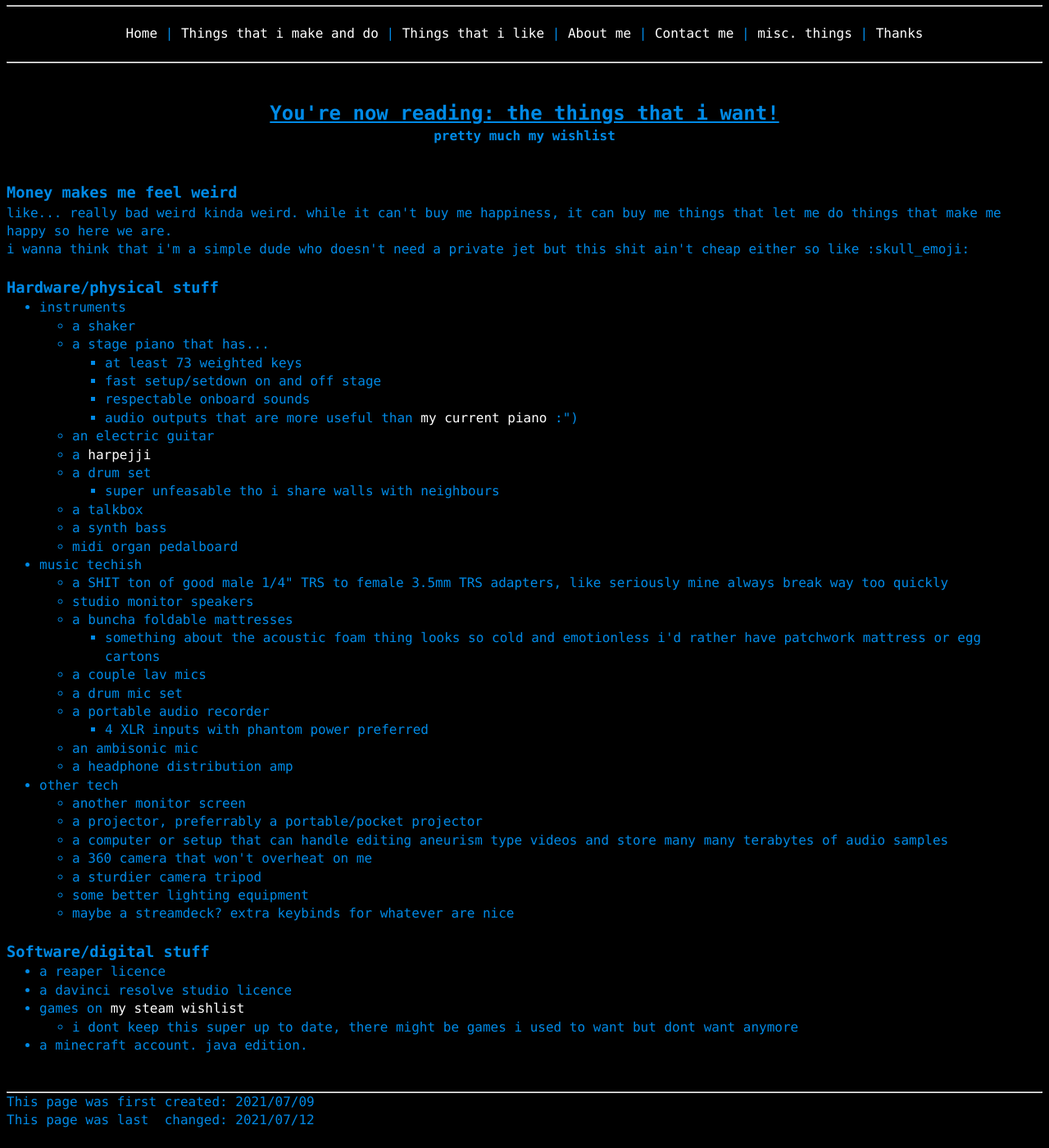
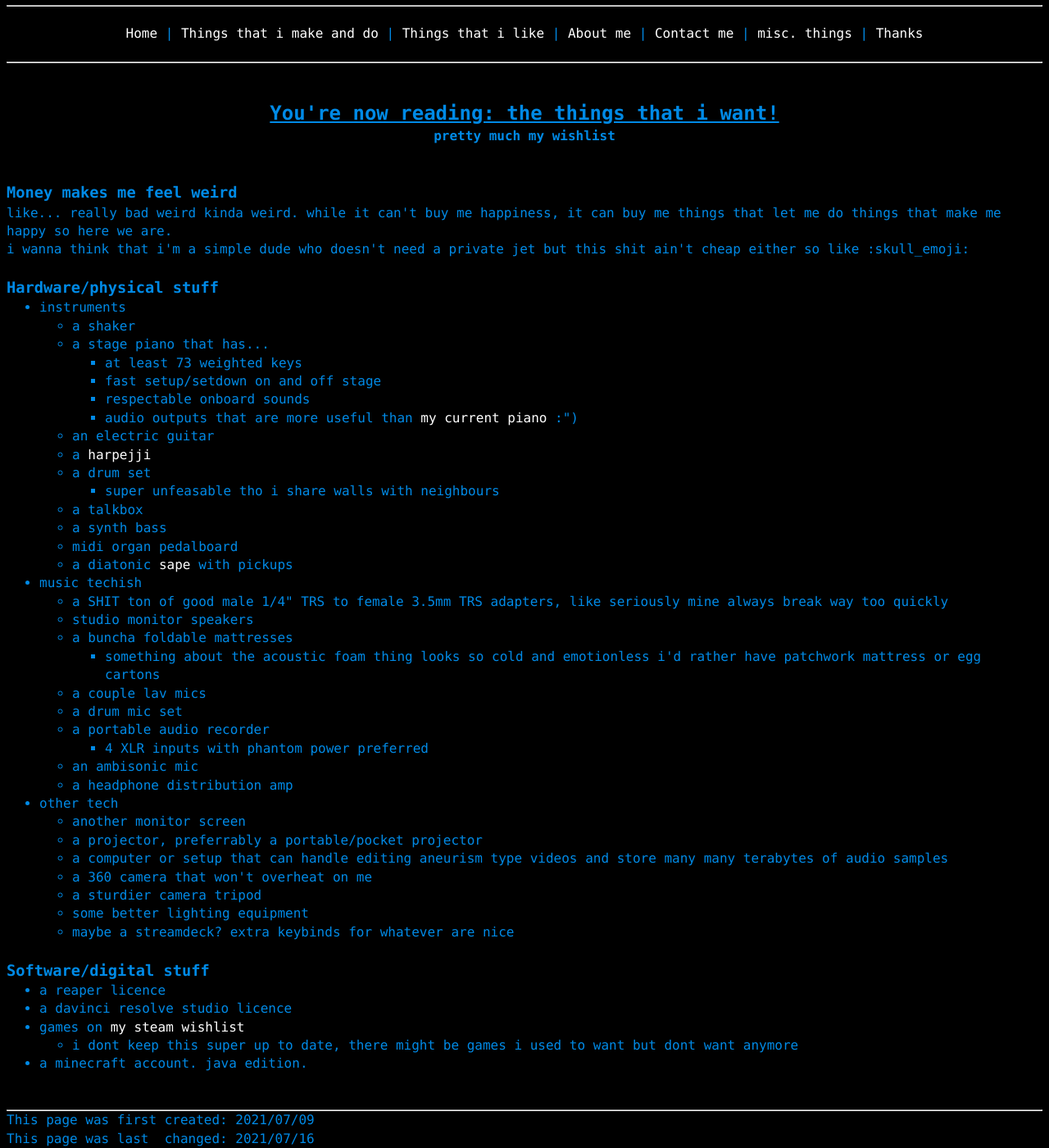
Before and after one commit to a-erfan-aa/a-erfan-aa.github.io, a Jekyll site: the page built from misc/things-i-want.html, in a window 1280 px wide and 1400 px high, scrolled down 181 px. Shown: the whole window at 82% size. Built offline with Jekyll 4.4.1, drawn with Linux system fonts in a browser that asks for light colours; before the commit the page ends 1559 px from its top, so only the background shows below that.

Commit message:
add sape to wishlist
specifically a diatonic one with steel strings and a pickup

```diff
--- a/misc/things-i-want.html
+++ b/misc/things-i-want.html
@@ -2,7 +2,7 @@
 layout: default
 title: things i want
 firstCreated: 2021/07/09
-lastChanged: 2021/07/12
+lastChanged: 2021/07/16
 ---
 <div><!-- title and subtitle -->
 	<h2><u>You're now reading: the things that i want!</u></h2>
@@ -41,6 +41,7 @@ lastChanged: 2021/07/12
 					<li>a talkbox</li>
 					<li>a synth bass</li>
 					<li>midi organ pedalboard</li>
+					<li>a diatonic <a href="https://en.wikipedia.org/wiki/Sapeh">sape</a> with pickups</li>
 				</ul>
 			<li>music techish</li>
 				<ul>
```
